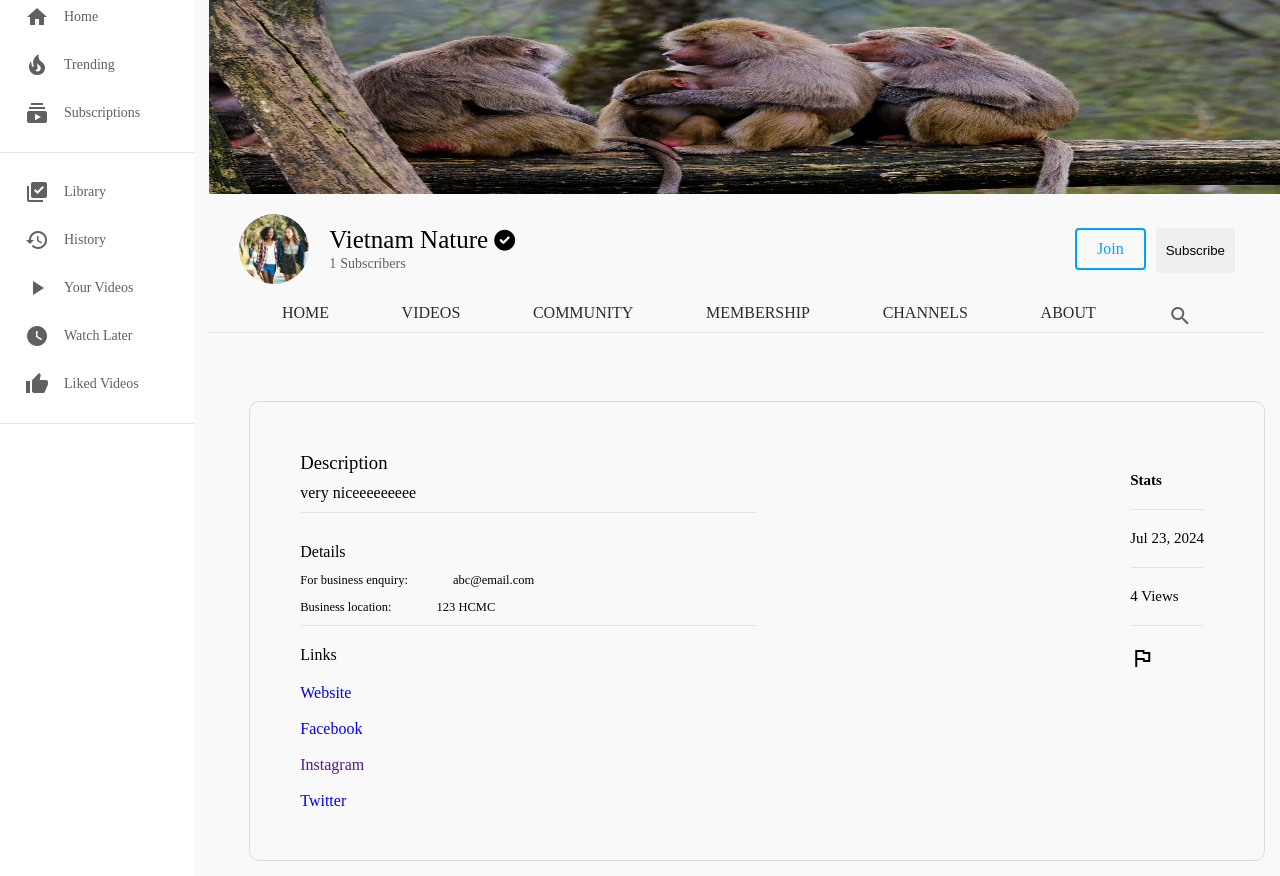
After one commit to dustinphamrepos/Vidtube, a Django app: template templates/channel/channel-about.html in a window 1280 px wide. The commit adds this page. Shown: the part 92-968 px from the top of the page. Run offline with Django 4.2, Linux system fonts and the light colour scheme; the template is opened without the code that fills it: values that come from a table or form of the project are taken from there, others are empty; data comes from the database, SQL or seed files in the repository; both versions use the stored data as it was after the commit; parts of the project's set-up code (start-up, migrations or seed data) failed here and were passed over.

Commit message:
#12: About page for channel

```diff
--- a/channel/models.py
+++ b/channel/models.py
@@ -23,5 +23,18 @@ class Channel(models.Model):
   subscribers = models.ManyToManyField(User, related_name="user_subs")
   verified = models.BooleanField(default=False)
 
+  total_views = models.IntegerField(default=0)
+
+  business_email = models.EmailField(null=True, blank=True)
+  make_business_email_public = models.BooleanField(default=False)
+
+  business_location = models.CharField(null=True, blank=True, max_length=500)
+  make_business_location_public = models.BooleanField(default=False)
+
+  website = models.URLField(default="https://my-website.com/")
+  instagram = models.URLField(default="https://instagram.com/")
+  facebook = models.URLField(default="https://facebook.com/")
+  twitter = models.URLField(default="https://twitter.com/")
+
   def __str__(self):
     return self.channel_name
--- a/channel/urls.py
+++ b/channel/urls.py
@@ -4,4 +4,5 @@ from channel import views
 urlpatterns = [
   path("<channel_name>/", views.channel_profile, name="channel-profile"),
   path("<channel_name>/video/", views.channel_videos, name="channel-videos"),
+  path("<channel_name>/about/", views.channel_about, name="channel-about"),
 ]
--- a/core/views.py
+++ b/core/views.py
@@ -17,7 +17,10 @@ def index(request):
   return render(request, "index.html", context)
 def videoDetail(request, pk):
   video = Video.objects.get(id=pk)
+
   channel = Channel.objects.get(user=video.user)
+  channel.total_views = channel.total_views + 1
+  channel.save()
 
   video.views = video.views + 1
   video.save()
--- /dev/null
+++ b/templates/channel/channel-about.html
@@ -0,0 +1,173 @@
+{% load static %}
+<!DOCTYPE html>
+<html lang="en">
+<head>
+    <meta charset="UTF-8">
+    <meta http-equiv="X-UA-Compatible" content="IE=edge">
+    <meta name="viewport" content="width=device-width, initial-scale=1.0">
+    <title>Youtube</title>
+    <link rel="icon" type="images/png" href="images/youtube-icon.png">
+    <link rel="stylesheet" href="{% static 'css/style.css' %}" type="text/css">
+    <link rel="stylesheet" href="https://use.fontawesome.com/releases/v6.0.0/css/all.css" integrity="sha384-3B6NwesSXE7YJlcLI9RpRqGf2p/EgVH8BgoKTaUrmKNDkHPStTQ3EyoYjCGXaOTS" crossorigin="anonymous" />
+    <link href="https://fonts.googleapis.com/icon?family=Material+Icons" rel="stylesheet" />
+</head><link rel="stylesheet" href="https://fonts.googleapis.com/css2?family=Material+Symbols+Outlined:opsz,wght,FILL,GRAD@48,400,0,0" />
+<body>
+
+    <div class="header">
+        <!-- Header menu Start -->
+
+        <div class="header__left">
+            <i id="menu" class="material-icons">menu</i>
+            <a href="index.html">
+                <img src="https://www.xda-developers.com/files/2017/08/After-12-Years-Google-Gives-YouTube-a-New-Logo-1900x700_c.png" alt="">
+            </a>
+        </div>
+        <!-- Header menu end -->
+
+        <!-- Header seach Start -->
+
+        <div class="header__search">
+            <form action="">
+                <input type="text" placeholder="Search">
+                <button><i class="material-icons">search</i></button>
+            </form>
+        </div>
+        <!-- Header search Start -->
+
+        <!-- Header Icons Start -->
+        <div class="header__icons">
+            <i class="material-icons display-this">search</i>
+            <i class="material-icons ">videocam</i>
+            <i class="material-icons">apps</i>
+            <i class="material-icons display-this">notifications</i>
+            <i id="drop-down" class="material-icons display-this">account_circle</i>
+        </div>
+        <!-- Header Icons Ends -->
+
+    </div>
+
+    <!-- Main Body Starts -->
+    <div class="mainBody">
+        <div class="sidebar">
+            <div class="sidebar__categories">
+
+                <!-- Single Category -->
+                <a href="index.html">
+                    <div class="sidebar__category">
+                        <i class="material-icons">home</i>
+                        <span>Home</span>
+                    </div>
+                </a>
+
+                <!-- Single Category -->
+                <div class="sidebar__category">
+                    <i class="material-icons">local_fire_department</i>
+                    <span>Trending</span>
+                </div>
+
+                <!-- Single Category -->
+                <div class="sidebar__category">
+                    <i class="material-icons">subscriptions</i>
+                    <span>Subscriptions</span>
+                </div>
+            </div>
+            <hr>
+            <div class="sidebar__categories">
+
+                <!-- Single Category -->
+                <div class="sidebar__category">
+                    <i class="material-icons">library_add_check</i>
+                    <span>Library</span>
+                </div>
+
+                <!-- Single Category -->
+                <div class="sidebar__category">
+                    <i class="material-icons">history</i>
+                    <span>History</span>
+                </div>
+
+                <!-- Single Category -->
+                <a href="channel-videos.html">
+                    <div class="sidebar__category">
+                        <i class="material-icons">play_arrow</i>
+                        <span>Your Videos</span>
+                    </div>
+                </a>
+
+                <!-- Single Category -->
+                <div class="sidebar__category">
+                    <i class="material-icons">watch_later</i>
+                    <span>Watch Later</span>
+                </div>
+
+                <!-- Single Category -->
+                <div class="sidebar__category">
+                    <i class="material-icons">thumb_up</i>
+                    <span>Liked Videos</span>
+                </div>
+            </div>
+            <hr>
+        </div>
+        <!-- Sidebar Ends -->
+
+        <!-- Video Section Starts -->
+        <div class="videos">
+
+            {% include 'channel/partials/channel-header.html' %}
+            <div class="content-border">
+                <div class="about-div">
+                    <div class="about-left">
+                        <h3>Description</h3>
+                        <h4>{{ channel.description }}</h4>                            <hr>
+                        <div class="about-details">
+                            <div>
+                                <h4>Details</h4>
+                            </div>
+
+                            {% if channel.make_business_email_public == True %}
+                            <div class="about-biz">
+                                <h3><small>For business enquiry:</small></h3>
+                                <h3 class="left-h4"><small>{{ channel.business_email }}</small></h3>
+                            </div>
+                            {% endif %}
+                            {% if channel.make_business_location_public == True %}
+                            <div class="about-biz">
+                                <h3><small>Business location:</small></h3>
+                                <h3 class="left-h4"><small>{{ channel.business_location }}</small></h3>
+                            </div>
+                            {% endif %}
+                        </div>
+                        <hr>
+                        <div class="links">
+                            <h4>Links</h4>
+
+                            <div class="links-content">
+                                <a href="{{channel.website}}">Website</a> <br><br>
+                                <a href="{{channel.facebook}}">Facebook</a> <br><br>
+                                <a href="{{channel.instgram}}">Instagram</a> <br><br>
+                                <a href="{{channel.twitter}}">Twitter</a>
+                            </div>
+                        </div>
+
+                    </div>
+                    <div class="about-right">
+                        <h4><b>Stats</b></h4>
+                        <hr>
+                        <div class="stats">
+                            <h5>{{channel.joined|date:"M d, Y"}}</h5>
+                            <hr>
+                            <h5>{{channel.total_views}} View{{channel.total_views|pluralize}}</h5>
+                            <hr>
+                            <h5>
+                                <i class="material-symbols-outlined">flag</i>
+                            </h5>
+                        </div>
+                    </div>
+                </div>
+            </div>
+        </div>
+    </div>
+
+<script src="{% static 'js/main.js' %}"></script>
+</body>
+</html>
--- a/templates/channel/partials/channel-header.html
+++ b/templates/channel/partials/channel-header.html
@@ -39,7 +39,7 @@
   <a href="{% url 'channel-profile' channel.id %}" class="dont-display-thdis">Community</a>
   <a href="{% url 'channel-profile' channel.id %}" class="dont-display-this">Membership</a>
   <a href="{% url 'channel-profile' channel.id %}" class="dont-display-this">Channels</a>
-  <a href="{% url 'channel-profile' channel.id %}" class="display-this">About</a>
+  <a href="{% url 'channel-about' channel.id %}" class="display-this">About</a>
   <a href="{% url 'channel-profile' channel.id %}" class="dont-display-this"><i class="material-icons">search</i></a>
 </div>
 <hr/>
```
Also changed, not shown: channel/views.py (+9 -0 lines), channel/migrations/0006_channel_business_email_channel_business_location_and_more.py (added), db.sqlite3, 3 other files.
